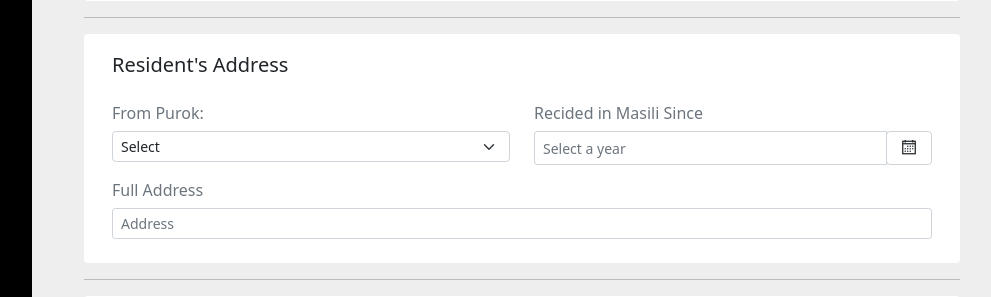
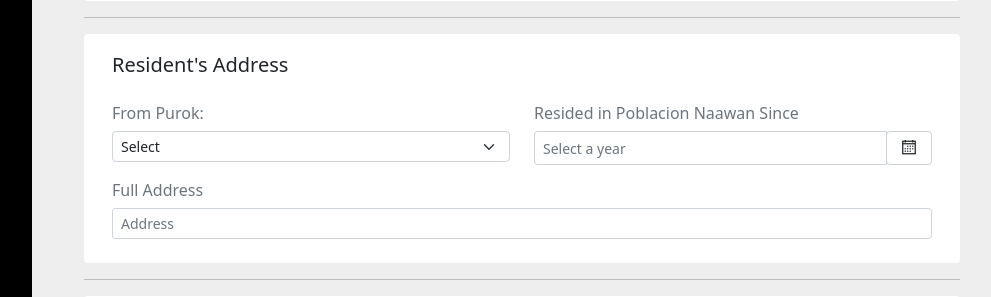
Before and after one commit to syntaxboybe/BESS, a Django app: template templates/ResidentManagement/add_resident.html in a window 1280 px wide. Shown: the part 940-1237 px from the top of the page, without its empty margins (268-1259 px from the left). Run offline with Django 3.2, Linux system fonts and the light colour scheme; the template is opened without the code that fills it: values that come from a table or form of the project are taken from there, others are empty; some libraries are stand-ins or nearby versions; some web fonts are replaced.

Commit message:
fix(form): info address change

```diff
--- a/templates/ResidentManagement/add_resident.html
+++ b/templates/ResidentManagement/add_resident.html
@@ -124,7 +124,7 @@
             </div>
 
             <div class="col-lg-6 py-2">
-                <p class="h6 text-muted">Recided in Masili Since</p>
+                <p class="h6 text-muted">Resided in Poblacion Naawan Since</p>
                 <div class="input-group input-group-sm year">
                     {{ form.years_resided }}
                     <span class="input-group-append">
```
